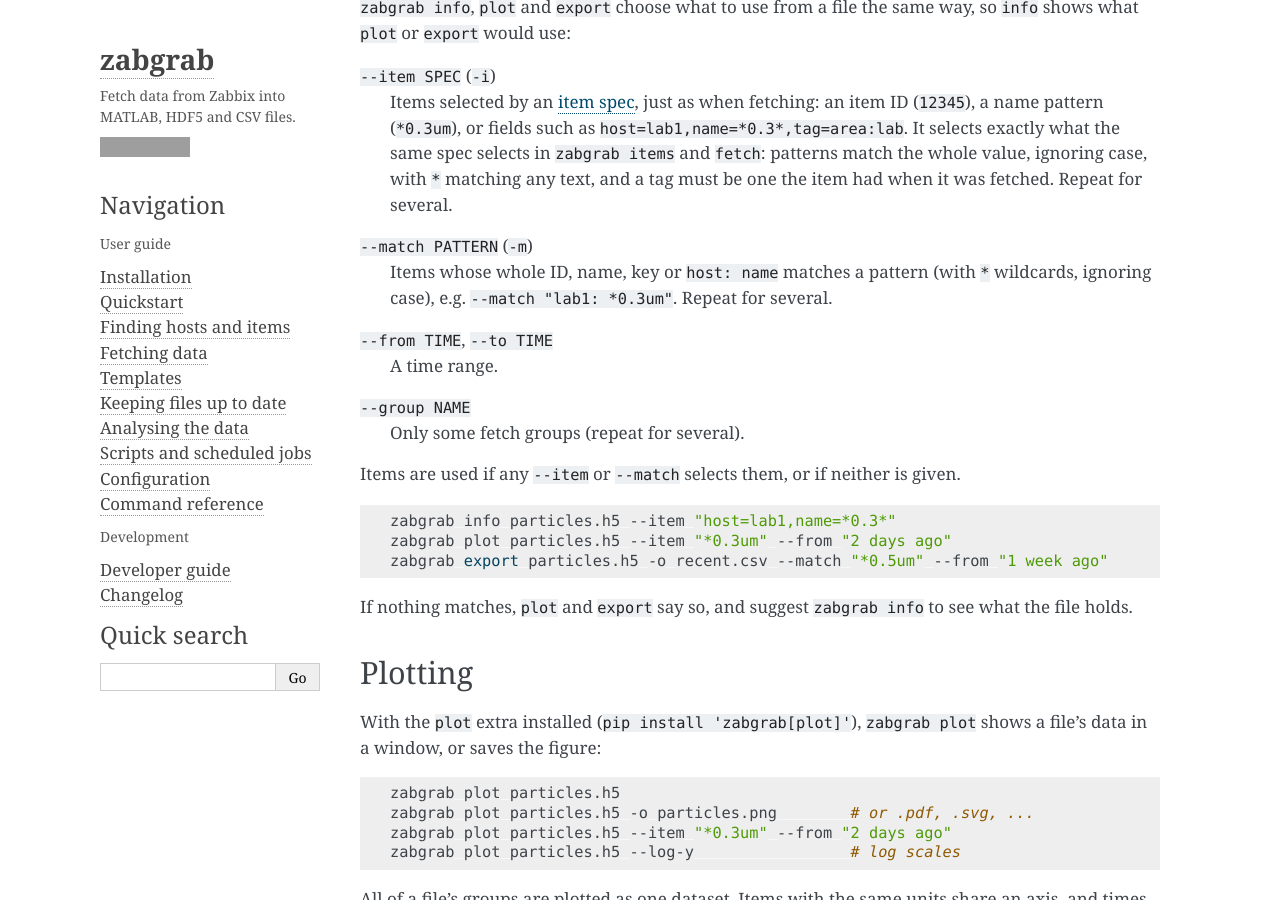
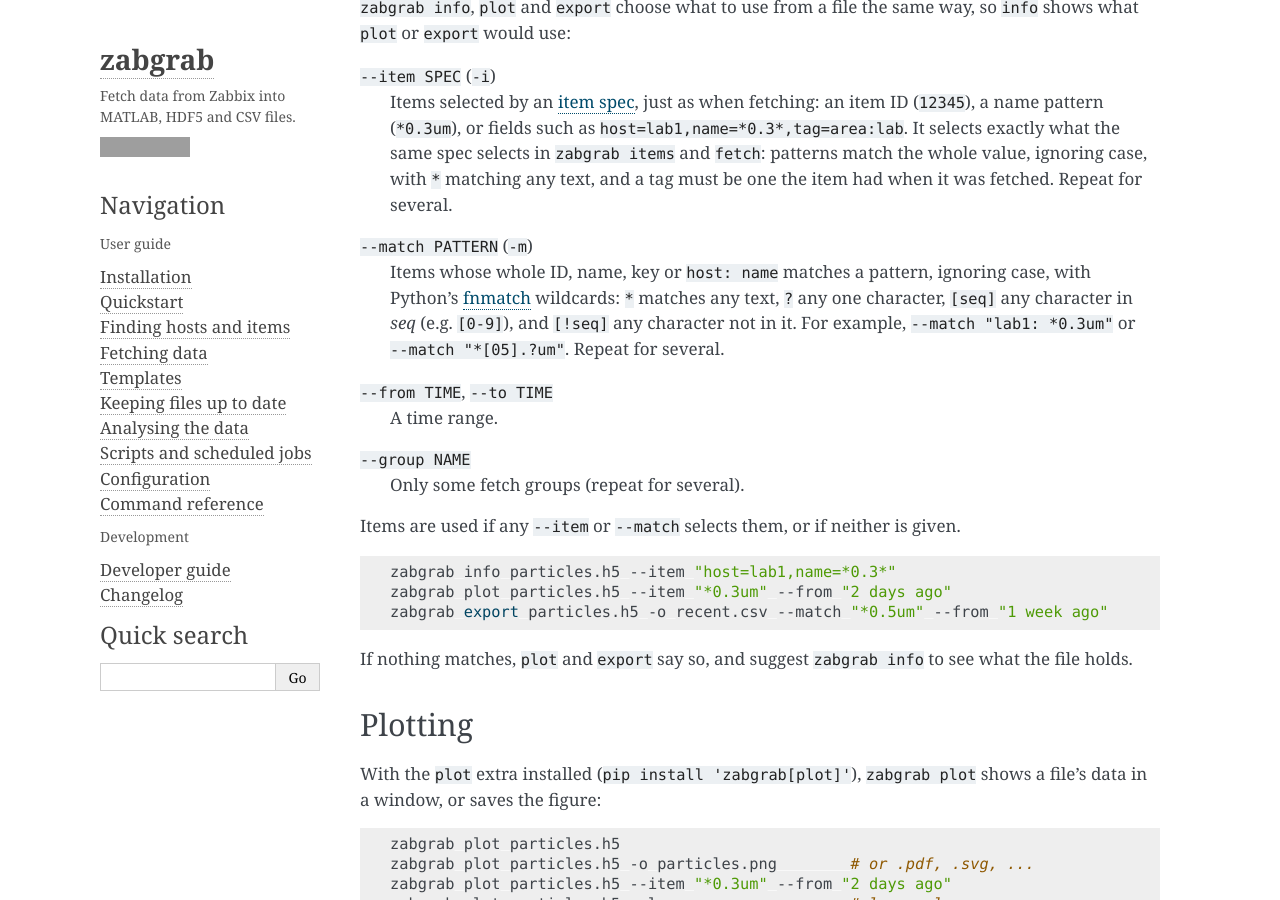
Before and after one commit to SeanDS/zabgrab, a Sphinx documentation site: the page built from docs/guide/analysing.rst, in a window 1280 px wide and 900 px high, scrolled down 464 px. Built offline with Sphinx 7.4.7, drawn with Linux system fonts in a browser that asks for light colours; grey boxes are pictures that could not be loaded.

Commit message:
Document --match's full fnmatch syntax
--match already used fnmatch, so ?, [seq] and [!seq] worked, but the help
and docs only mentioned *. Describe them, with tests.

Co-Authored-By: Claude Opus 5.5 <noreply@anthropic.com>
Claude-Session: https://claude.ai/code/session_01RwAjw1B4FMwohsQ2R2xPfk

```diff
--- a/CHANGELOG.rst
+++ b/CHANGELOG.rst
@@ -50,8 +50,9 @@ configuration. See the documentation at https://seands.github.io/zabgrab/.
   its fetch groups), with the same selection options as ``plot`` and ``export``.
 - ``plot``, ``export`` and ``info`` select items with ``--item`` item specs, as
   ``fetch`` does, matching exactly as the Zabbix API would (e.g. ``--item
-  'host=lab1,name=*0.3*'``), and with ``--match``
-  patterns matched against each item's whole ID, name, key or ``host: name``.
+  'host=lab1,name=*0.3*'``), and with ``--match`` ``fnmatch`` patterns (``*``,
+  ``?``, ``[seq]``) matched against each item's whole ID, name, key or
+  ``host: name``.
   When nothing matches, they suggest ``zabgrab info``.
 - Fetched files store each item's Zabbix tags, so ``--item 'tag=...'`` works on
   them too.
--- a/docs/guide/analysing.rst
+++ b/docs/guide/analysing.rst
@@ -29,8 +29,12 @@ so ``info`` shows what ``plot`` or ``export`` would use:
    ignoring case, with ``*`` matching any text, and a tag must be one the item had
    when it was fetched. Repeat for several.
 ``--match PATTERN`` (``-m``)
-   Items whose whole ID, name, key or ``host: name`` matches a pattern (with ``*``
-   wildcards, ignoring case), e.g. ``--match "lab1: *0.3um"``. Repeat for several.
+   Items whose whole ID, name, key or ``host: name`` matches a pattern, ignoring
+   case, with Python's `fnmatch <https://docs.python.org/3/library/fnmatch.html>`_
+   wildcards: ``*`` matches any text, ``?`` any one character, ``[seq]`` any
+   character in *seq* (e.g. ``[0-9]``), and ``[!seq]`` any character not in it.
+   For example, ``--match "lab1: *0.3um"`` or ``--match "*[05].?um"``. Repeat for
+   several.
 ``--from TIME``, ``--to TIME``
    A time range.
 ``--group NAME``
```
Also changed, not shown: PLAN.md (+2 -1 lines), 3 other files.
